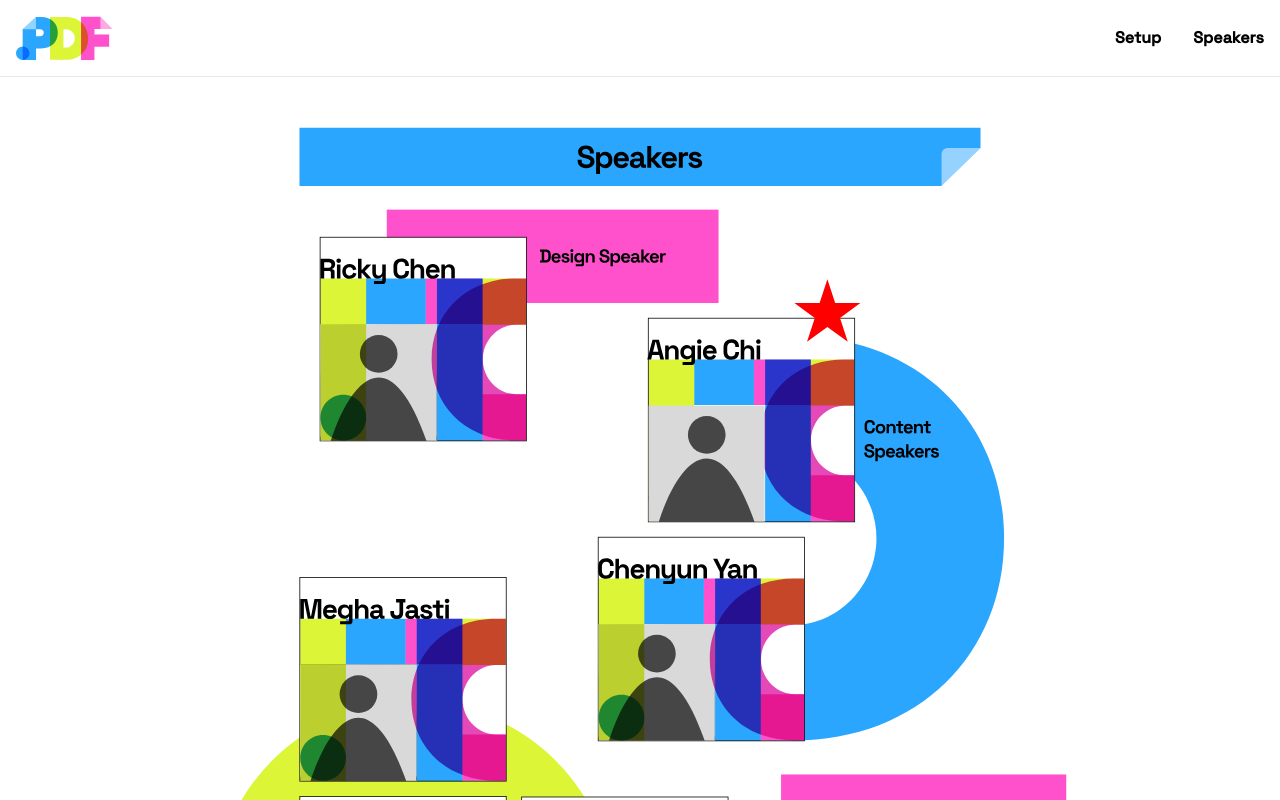
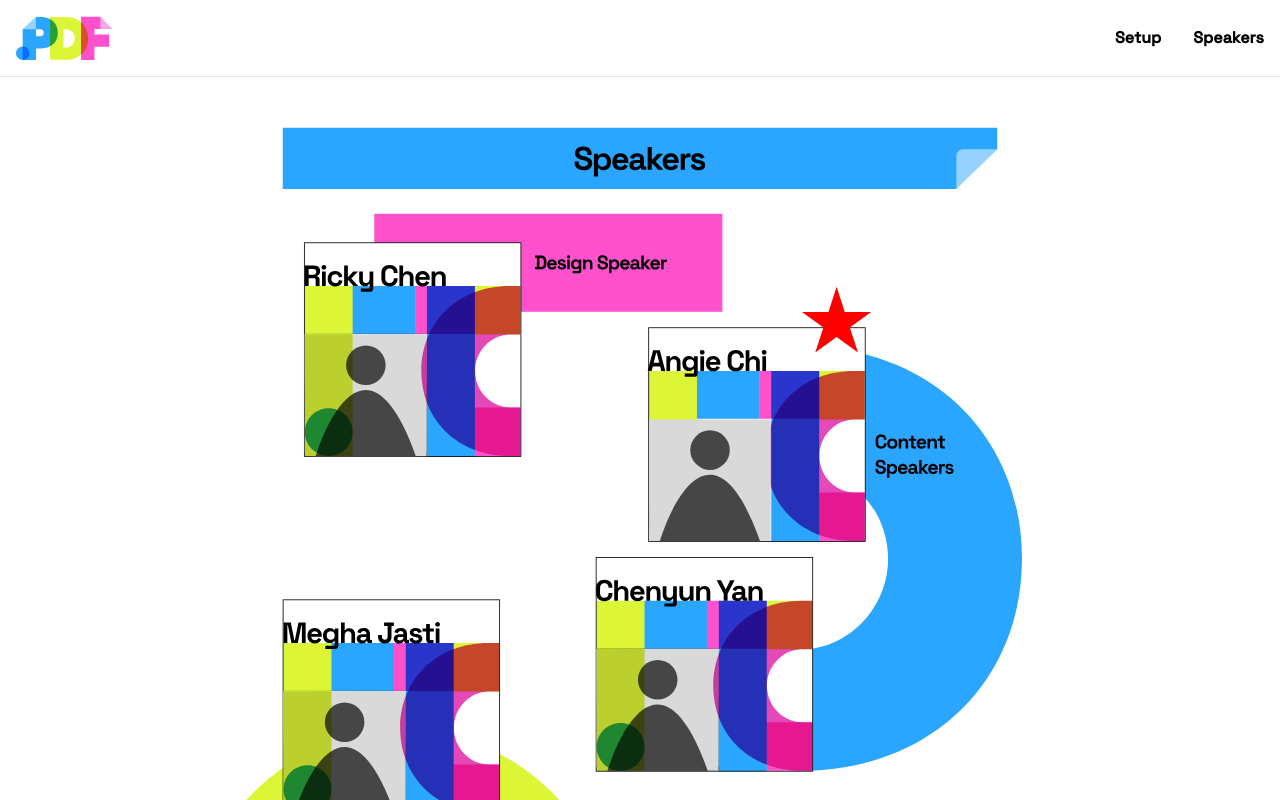
Before and after one commit to ScottyLabs/pdf-23, a Next.js app: page /speakers in a window 1280 px wide. Shown: the top 800 px of the page. Built offline with nearby package versions, Linux system fonts and the light colour scheme.

Commit message:
make speakers reactive

```diff
--- a/app/speakers/page.tsx
+++ b/app/speakers/page.tsx
@@ -1,11 +1,15 @@
-import About from "@/components/about";
 import Image from "next/image";
 
 export default function Speakers() {
   return (
     <div>
-      <img src="/speakers.svg" alt="Speakers" className="w-2/3 mx-auto py-12" />
-      <About />
+      <Image
+        src="/speakers.svg"
+        alt="Speakers"
+        width={256}
+        height={256}
+        className="w-full max-w-4xl mx-auto py-12"
+      />
     </div>
   );
 }
```
